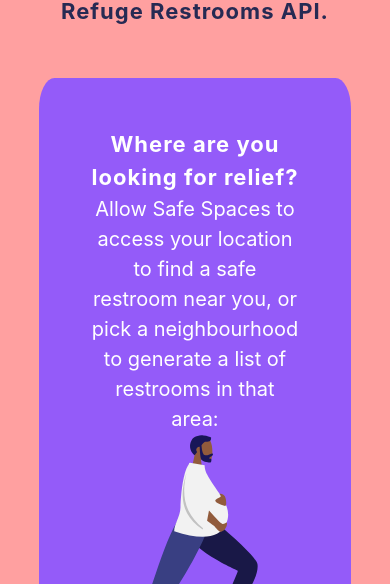
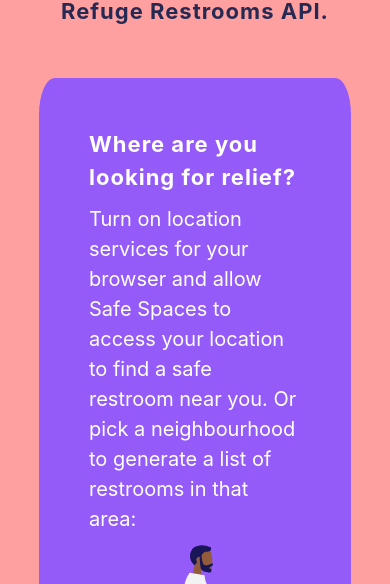
Before and after one commit to adrienneklee/AdrienneLeeProjectThree, a React (Create React App) app: page / in a window 390 px wide. Shown: the part 797-1381 px from the top of the page. Built offline with nearby package versions, Linux system fonts and the light colour scheme; no server answers; the database is empty.

Commit message:
updated geolocation for ios

```diff
--- a/src/App.css
+++ b/src/App.css
@@ -274,8 +274,10 @@
 }
 
 @media (max-width: 450px) {
+  aside h3,
   aside p {
-    text-align: center;
+    text-align: left;
+    margin-bottom: 10px;
   }
 
   .listContainer {
--- a/src/App.js
+++ b/src/App.js
@@ -30,7 +30,7 @@
 
       <aside>
         <h3>Where are you looking for relief?</h3>
-        <p>Allow Safe Spaces to access your location to find a safe restroom near you, or pick a neighbourhood to generate a list of restrooms in that area:</p>
+        <p>Turn on location services for your browser and allow Safe Spaces to access your location to find a safe restroom near you.  Or pick a neighbourhood to generate a list of restrooms in that area:</p>
         <img src="/assets/pregnant.svg" alt="A drawing of a pregnant person sprinting." />
       </aside>
 
--- a/src/Components/Geolocation.js
+++ b/src/Components/Geolocation.js
@@ -20,24 +20,28 @@
     const [location, setLocation] = useState([]);
     useEffect(()=> {
         if (navigator.geolocation) {
-            navigator.permissions
-                .query({ name: 'geolocation' })
-                .then(function (result) {
-                    if (result.state === 'granted') {
-                        navigator.geolocation.getCurrentPosition(success);
+        // Note commented out code is full function for non iOS users, not compatible with Safari
 
-                    } else if (result.state === 'prompt') {
+            // navigator.permissions
+            //     .query({ name: 'geolocation' })
+            //     .then(function (result) {
+            //         if (result.state === 'granted') {
+            //             navigator.geolocation.getCurrentPosition(success);
+
+            //         } else if (result.state === 'prompt') {
+
                         navigator.geolocation.getCurrentPosition(success, errors, options)
+                        console.log(`success message:`, success)
 
-                    } else if (result.state === 'denied') {
-                        alert('Please share your location for Safe Spaces near you!')
+            //         } else if (result.state === 'denied') {
+            //             alert('Please share your location for Safe Spaces near you!')
 
-                    }
+            //         }
 
-                    result.onchange = function () {
+                    // result.onchange = function () {
 
-                    };
-                });
+                    // };
+            //     });
 
         } else {
             alert('Sorry this function is not available without your location.  Please select a neighbourhood for Safe Spaces.')
```
